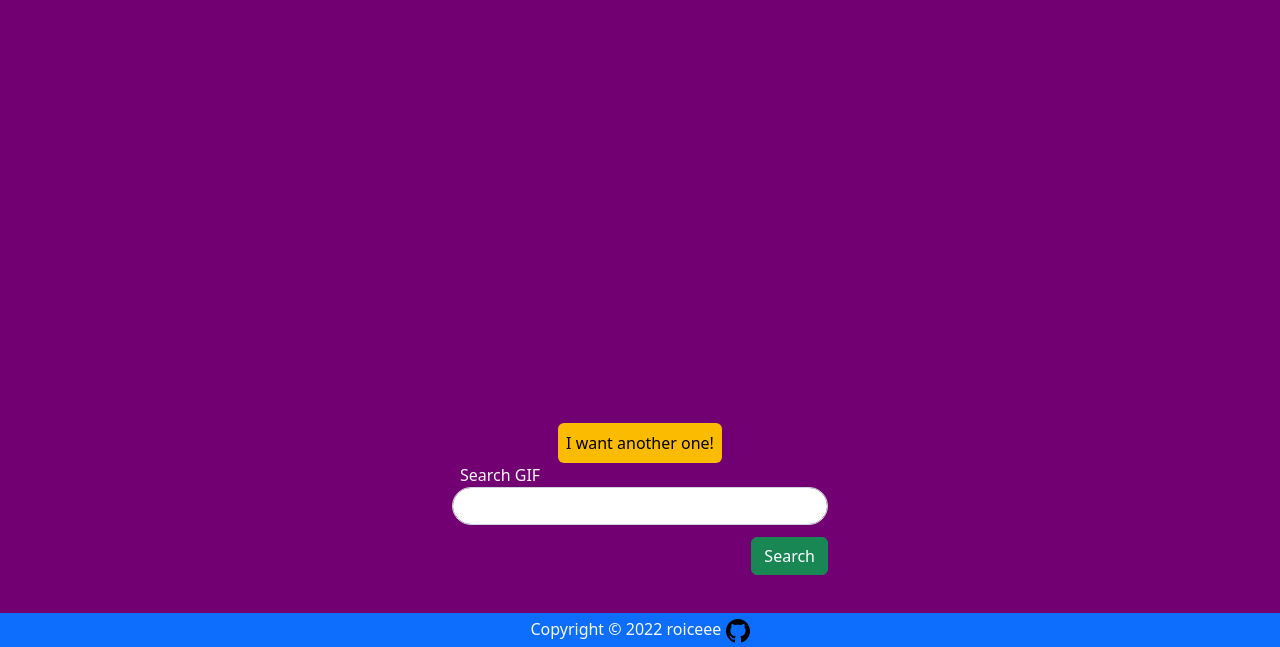
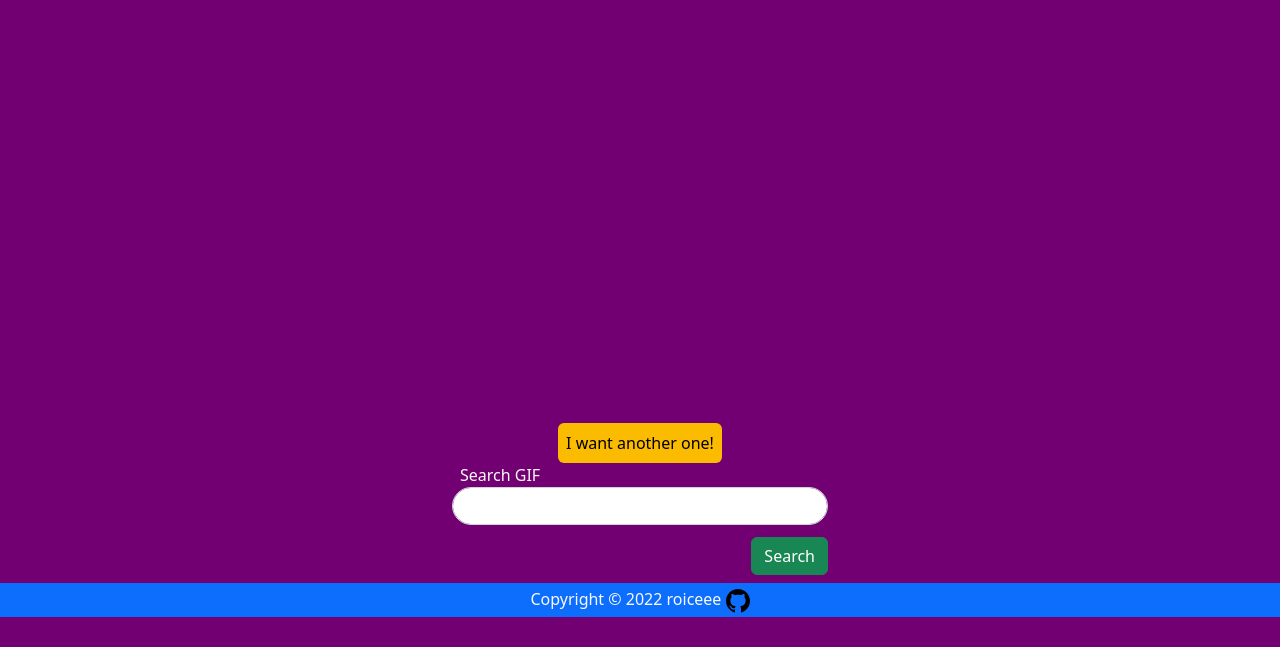
Before and after one commit to roiceee/Search-GIF, a plain HTML site: page index.html in a window 1280 px wide. Shown: the part 153-800 px from the top of the page. Drawn offline with nearby package versions, Linux system fonts and the light colour scheme; no server answers.

Commit message:
Remove position absolute from footer

```diff
--- a/index.html
+++ b/index.html
@@ -30,7 +30,7 @@
     </form>
     </div>
 
-    <div class="container-fluid text-center p-1 bg-primary position-absolute bottom-0">
+    <div class="container-fluid text-center p-1 bg-primary">
 
         <a href="https://github.com/roiceee" target="_blank" class="text-decoration-none text-light">Copyright © 2022 roiceee   <svg xmlns="http://www.w3.org/2000/svg" width="24" height="24" viewBox="0 0 24 24"><path d="M12 0c-6.626 0-12 5.373-12 12 0 5.302 3.438 9.8 8.207 11.387.599.111.793-.261.793-.577v-2.234c-3.338.726-4.033-1.416-4.033-1.416-.546-1.387-1.333-1.756-1.333-1.756-1.089-.745.083-.729.083-.729 1.205.084 1.839 1.237 1.839 1.237 1.07 1.834 2.807 1.304 3.492.997.107-.775.418-1.305.762-1.604-2.665-.305-5.467-1.334-5.467-5.931 0-1.311.469-2.381 1.236-3.221-.124-.303-.535-1.524.117-3.176 0 0 1.008-.322 3.301 1.23.957-.266 1.983-.399 3.003-.404 1.02.005 2.047.138 3.006.404 2.291-1.552 3.297-1.23 3.297-1.23.653 1.653.242 2.874.118 3.176.77.84 1.235 1.911 1.235 3.221 0 4.609-2.807 5.624-5.479 5.921.43.372.823 1.102.823 2.222v3.293c0 .319.192.694.801.576 4.765-1.589 8.199-6.086 8.199-11.386 0-6.627-5.373-12-12-12z"/></svg></a>
 
```
